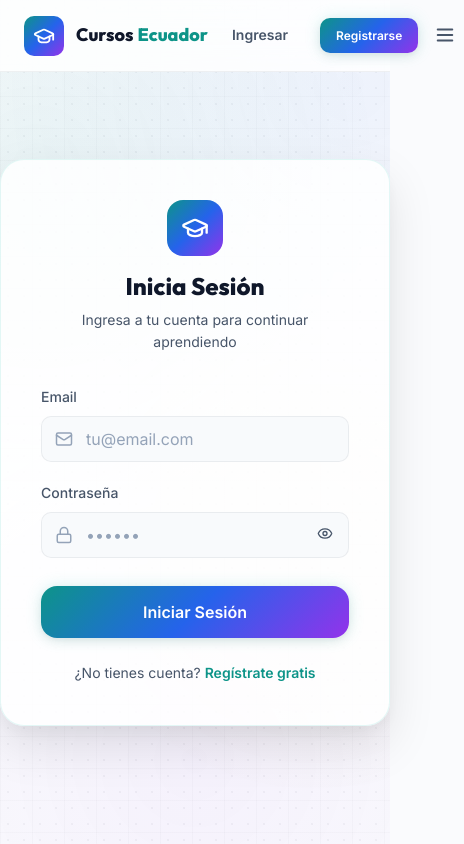
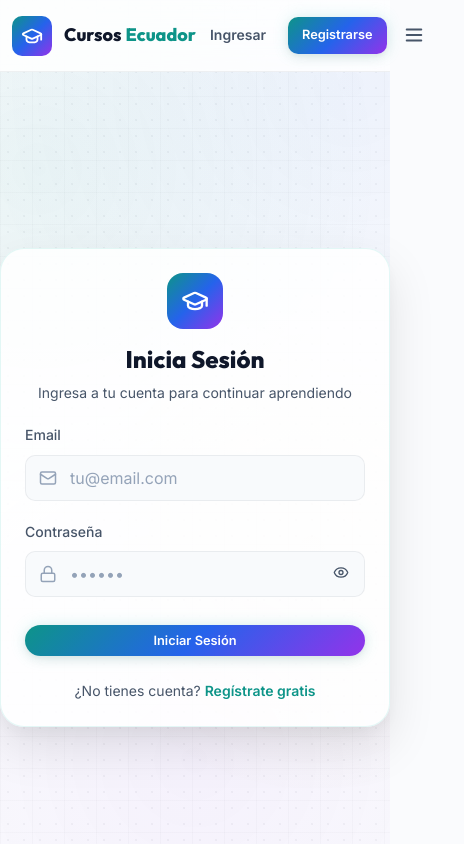
Before and after one commit to leli302/cursos-ecuador, a React (Vite) app in the folder frontend/: page /login in a window 390 px wide. Shown: the top 844 px of the page, 464 px wide, since content can reach past the window. Built offline with nearby package versions, Linux system fonts and the light colour scheme.

Commit message:
fix: add missing CheckCircle2 import (blank page fix) + full responsive design for mobile/tablet

```diff
--- a/frontend/src/components/common/Navbar.jsx
+++ b/frontend/src/components/common/Navbar.jsx
@@ -55,9 +55,8 @@ export default function Navbar() {
         </Link>
 
         {/* Search Bar (desktop) */}
-        <form onSubmit={handleSearch} className="flex items-center" style={{
-          flex: '0 1 480px', display: 'none', position: 'relative',
-          ...(window.innerWidth > 768 ? { display: 'flex' } : {})
+        <form onSubmit={handleSearch} className="navbar-search flex items-center" style={{
+          flex: '0 1 480px', position: 'relative'
         }}>
           <input
             type="text"
@@ -81,9 +80,7 @@ export default function Navbar() {
         {/* Right side */}
         <div className="flex items-center gap-2">
           {/* Nav Links (desktop) */}
-          <div className="flex items-center gap-1" style={{
-            display: window.innerWidth > 768 ? 'flex' : 'none'
-          }}>
+          <div className="navbar-desktop-links flex items-center gap-1">
             <Link to="/catalogo" className="btn btn-ghost" style={{ fontSize: 'var(--text-sm)' }}>
               Catálogo
             </Link>
@@ -193,8 +190,7 @@ export default function Navbar() {
           )}
 
           {/* Mobile menu toggle */}
-          <button className="btn-icon" onClick={() => setMobileMenu(!mobileMenu)}
-            style={{ display: window.innerWidth <= 768 ? 'flex' : 'none' }}>
+          <button className="btn-icon navbar-mobile-toggle" onClick={() => setMobileMenu(!mobileMenu)}>
             {mobileMenu ? <X size={22} /> : <Menu size={22} />}
           </button>
         </div>
--- a/frontend/src/index.css
+++ b/frontend/src/index.css
@@ -968,3 +968,183 @@ tbody tr:hover {
 .availability-badge.limited .pulse-dot { background: var(--accent-gold); }
 .availability-badge.full .pulse-dot { background: var(--accent-red); }
 .availability-badge.upcoming .pulse-dot { background: var(--accent-blue); }
+
+/* ---- Navbar Responsive Classes ---- */
+.navbar-mobile-toggle {
+  display: none !important;
+}
+
+@media (max-width: 768px) {
+  .navbar-search {
+    display: none !important;
+  }
+  .navbar-desktop-links {
+    display: none !important;
+  }
+  .navbar-mobile-toggle {
+    display: flex !important;
+  }
+}
+
+/* =============================================
+   RESPONSIVE DESIGN - MEDIA QUERIES
+   ============================================= */
+
+/* ---- Tablet (max 1024px) ---- */
+@media (max-width: 1024px) {
+  .container {
+    padding-left: var(--space-5);
+    padding-right: var(--space-5);
+  }
+
+  /* Course detail: 2-column → stack sidebar below */
+  .course-detail-grid {
+    grid-template-columns: 1fr !important;
+    gap: var(--space-6) !important;
+  }
+
+  .course-detail-sidebar {
+    position: relative !important;
+    top: auto !important;
+  }
+
+  /* Page title scaling */
+  .page-title {
+    font-size: var(--text-2xl) !important;
+  }
+
+  /* Section title */
+  .section-title {
+    font-size: var(--text-xl);
+  }
+}
+
+/* ---- Mobile Landscape / Small Tablets (max 768px) ---- */
+@media (max-width: 768px) {
+  :root {
+    --space-8: 1.25rem;
+    --space-10: 1.5rem;
+    --space-12: 2rem;
+    --space-16: 2.5rem;
+    --space-20: 3rem;
+  }
+
+  .container {
+    padding-left: var(--space-4);
+    padding-right: var(--space-4);
+  }
+
+  .page {
+    padding-top: 90px;
+    padding-bottom: var(--space-8);
+  }
+
+  /* Navbar mobile */
+  .navbar {
+    padding: 0 var(--space-4);
+  }
+
+  .navbar .nav-links {
+    display: none;
+  }
+
+  /* Hero */
+  .hero-section h1,
+  .page-title {
+    font-size: clamp(1.5rem, 5vw, 2rem) !important;
+  }
+
+  /* Cards */
+  .card {
+    padding: var(--space-4);
+  }
+
+  /* Form elements */
+  .form-input, .form-select, .form-textarea {
+    font-size: 16px; /* Prevents zoom on iOS */
+  }
+
+  /* Buttons */
+  .btn {
+    padding: 10px 16px;
+    font-size: 0.85rem;
+  }
+
+  .btn-lg {
+    padding: 12px 20px;
+  }
+
+  /* Footer */
+  .footer-grid {
+    grid-template-columns: 1fr !important;
+    gap: var(--space-6);
+  }
+
+  /* Stat cards grid */
+  .stat-grid {
+    grid-template-columns: repeat(2, 1fr) !important;
+  }
+
+  /* Course detail specific */
+  .course-detail-grid {
+    grid-template-columns: 1fr !important;
+  }
+
+  .course-detail-sidebar {
+    position: relative !important;
+    top: auto !important;
+  }
+
+  /* Two-column grids become single */
+  .grid-2 {
+    grid-template-columns: 1fr !important;
+  }
+}
+
+/* ---- Mobile Portrait (max 480px) ---- */
+@media (max-width: 480px) {
+  .container {
+    padding-left: var(--space-3);
+    padding-right: var(--space-3);
+  }
+
+  .page {
+    padding-top: 80px;
+  }
+
+  .page-title {
+    font-size: 1.35rem !important;
+  }
+
+  .card {
+    padding: var(--space-3);
+    border-radius: var(--radius-md);
+  }
+
+  .btn {
+    padding: 8px 14px;
+    font-size: 0.8rem;
+  }
+
+  /* Stack flex items that should wrap on small screens */
+  .flex-wrap {
+    gap: var(--space-2) !important;
+  }
+
+  /* Badge size */
+  .badge {
+    font-size: 0.6rem;
+    padding: 3px 8px;
+  }
+
+  /* Stat grid: single column on very small */
+  .stat-grid {
+    grid-template-columns: 1fr !important;
+  }
+
+  /* Lightbox controls */
+  .lightbox-controls {
+    padding: 6px 10px !important;
+    gap: 8px !important;
+  }
+}
--- a/frontend/src/pages/public/CourseDetailPage.jsx
+++ b/frontend/src/pages/public/CourseDetailPage.jsx
@@ -5,7 +5,7 @@ import CourseCard from '../../components/common/CourseCard';
 import { useAuth } from '../../context/AuthContext';
 import { useCart } from '../../context/CartContext';
 import { useToast } from '../../context/ToastContext';
-import { Star, Clock, Users, BookOpen, ShoppingCart, Zap, Crown, ChevronDown, ChevronUp, PlayCircle, FileText, Lock, Check, Award, Infinity, Palette, Code, TrendingUp, ZoomIn, ZoomOut, RotateCcw, X, Maximize2, Eye } from 'lucide-react';
+import { Star, Clock, Users, BookOpen, ShoppingCart, Zap, Crown, ChevronDown, ChevronUp, PlayCircle, FileText, Lock, Check, CheckCircle2, Award, Infinity, Palette, Code, TrendingUp, ZoomIn, ZoomOut, RotateCcw, X, Maximize2, Eye } from 'lucide-react';
 
 export default function CourseDetailPage() {
   const { id } = useParams();
@@ -141,7 +141,7 @@ export default function CourseDetailPage() {
   if (loading) return (
     <div className="page">
       <div className="container">
-        <div style={{ display: 'grid', gridTemplateColumns: '1fr 380px', gap: 'var(--space-8)', alignItems: 'start' }}>
+        <div className="course-detail-grid" style={{ display: 'grid', gridTemplateColumns: '1fr 380px', gap: 'var(--space-8)', alignItems: 'start' }}>
           {/* Left skeleton */}
           <div>
             <div className="flex items-center gap-2 mb-4">
@@ -181,7 +181,7 @@ export default function CourseDetailPage() {
             </div>
           </div>
           {/* Right skeleton (sidebar) */}
-          <div className="card" style={{ overflow: 'hidden' }}>
+          <div className="card course-detail-sidebar" style={{ overflow: 'hidden' }}>
             <div className="skeleton" style={{ height: 70, margin: '-20px -20px 20px -20px' }} />
             <div className="skeleton" style={{ height: 48, borderRadius: 'var(--radius-md)', marginBottom: 16 }} />
             <div className="skeleton" style={{ height: 14, width: '60%', marginBottom: 12 }} />
@@ -224,7 +224,7 @@ export default function CourseDetailPage() {
   return (
     <div className="page">
       <div className="container">
-        <div style={{ display: 'grid', gridTemplateColumns: '1fr 380px', gap: 'var(--space-8)', alignItems: 'start' }}>
+        <div className="course-detail-grid" style={{ display: 'grid', gridTemplateColumns: '1fr 380px', gap: 'var(--space-8)', alignItems: 'start' }}>
           {/* Left: Course Info */}
           <div className="animate-fade-in">
             {/* Breadcrumb */}
@@ -543,7 +543,7 @@ export default function CourseDetailPage() {
           </div>
 
           {/* Right: Sticky Purchase & Enrollment Card */}
-          <div className="animate-slide-right" style={{ position: 'sticky', top: 90 }}>
+          <div className="animate-slide-right course-detail-sidebar" style={{ position: 'sticky', top: 90 }}>
             <div className="card" style={{
               border: '1px solid var(--border-subtle)',
               boxShadow: 'var(--shadow-lg)',
```
